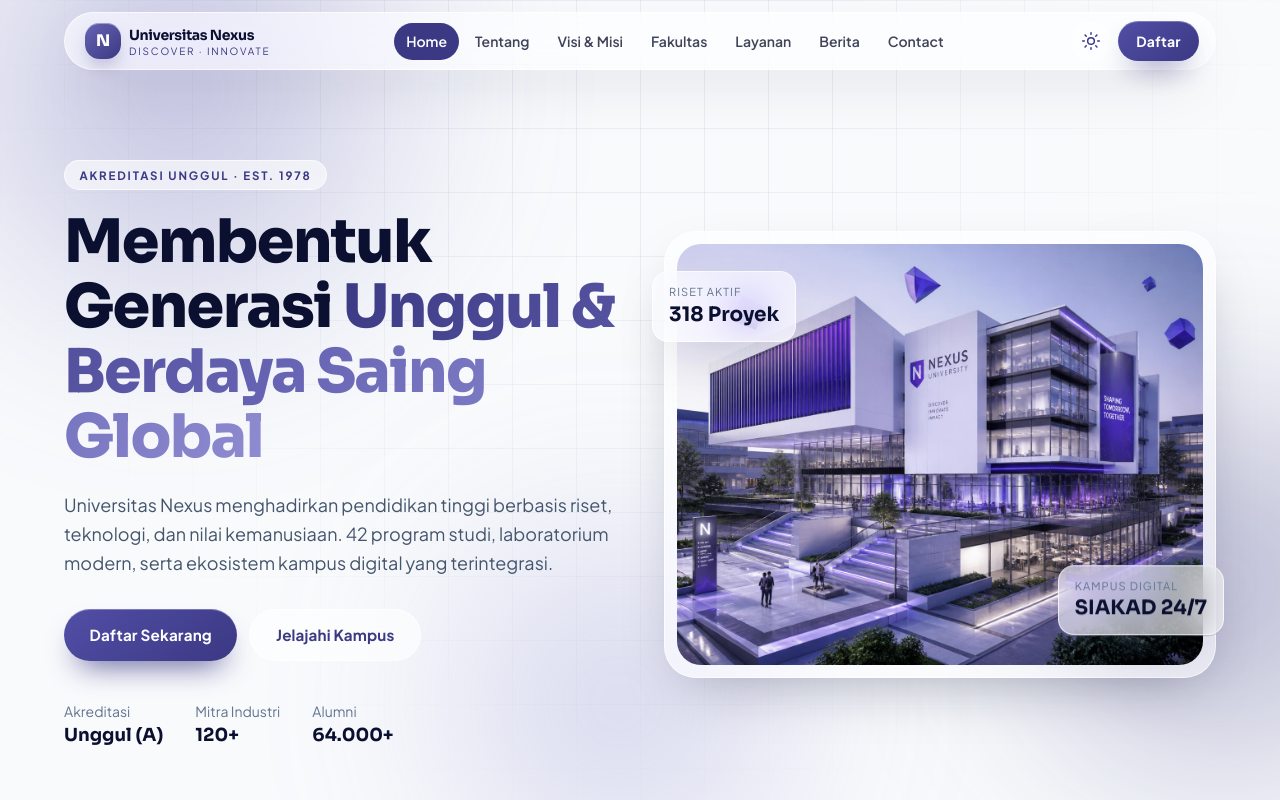
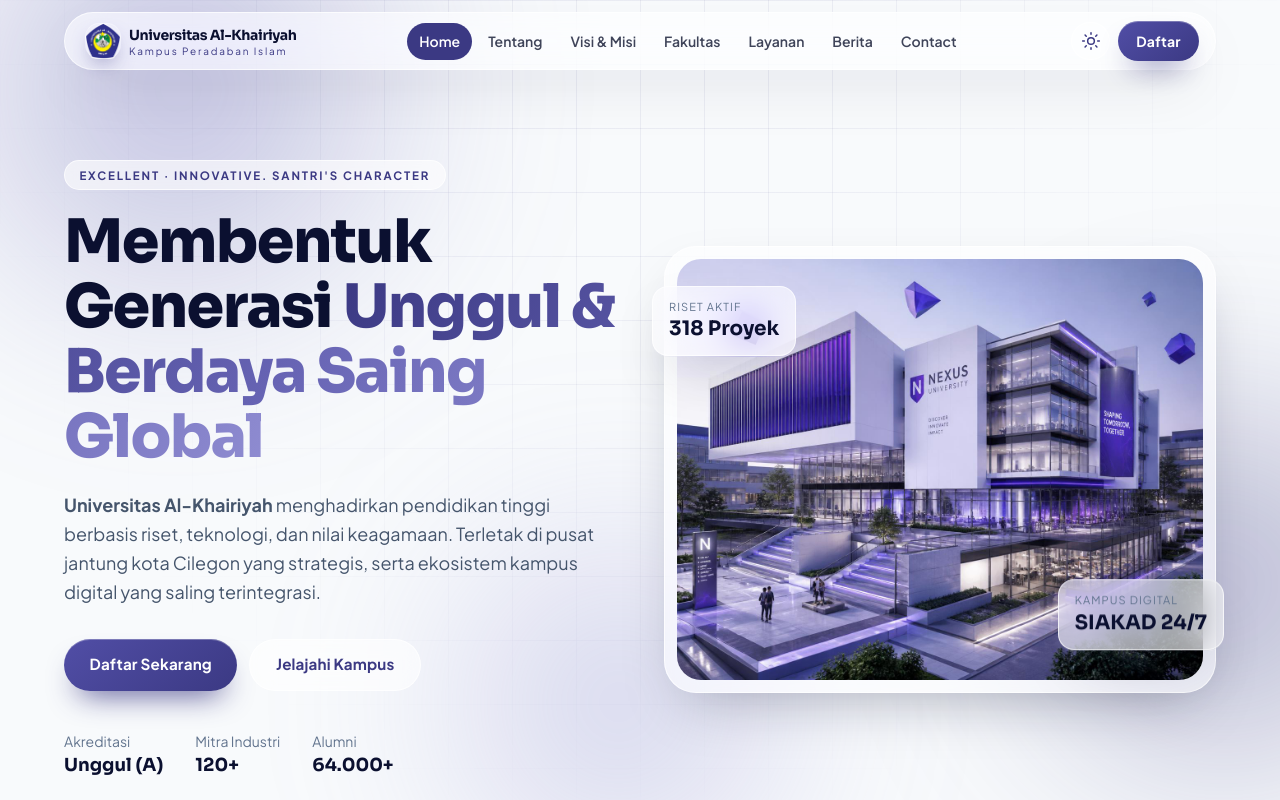
Before and after one commit to Ardhiityo/Unival, a Next.js app: page / in a window 1280 px wide. Shown: the top 800 px of the page. Built offline with nearby package versions, Linux system fonts and the light colour scheme.

Commit message:
fix : copy writing

```diff
--- a/app/globals.css
+++ b/app/globals.css
@@ -160,8 +160,6 @@ body {
   height: 2.25rem;
   width: 2.25rem;
   border-radius: 0.9rem;
-  background: linear-gradient(140deg, #6764b4, var(--brand));
-  color: #fff;
   font-weight: 800;
   font-family: Sora, sans-serif;
   box-shadow:
--- a/app/page.tsx
+++ b/app/page.tsx
@@ -47,14 +47,14 @@ const newsData = [
     title: "Wisuda Periode I Meluluskan 1.240 Sarjana",
     date: "12 Agustus 2026",
     category: "Akademik",
-    desc: "Universitas Nexus menggelar prosesi wisuda dengan tingkat serapan kerja alumni mencapai 87% dalam enam bulan.",
-    content: `Universitas Nexus kembali menorehkan pencapaian membanggakan dengan menggelar Prosesi Wisuda Periode I Tahun Akademik 2025/2026. Sebanyak 1.240 wisudawan dari tujuh fakultas resmi dinyatakan lulus dan siap memasuki dunia profesional.
+    desc: "Universitas Al-Khairiyah menggelar prosesi wisuda dengan tingkat serapan kerja alumni mencapai 87% dalam enam bulan.",
+    content: `Universitas Al-Khairiyah kembali menorehkan pencapaian membanggakan dengan menggelar Prosesi Wisuda Periode I Tahun Akademik 2025/2026. Sebanyak 1.240 wisudawan dari tujuh fakultas resmi dinyatakan lulus dan siap memasuki dunia profesional.
 
-Rektor Universitas Nexus, Prof. Dr. Arief Wibowo, M.Pd., dalam sambutannya menegaskan bahwa angka serapan kerja alumni mencapai 87% dalam enam bulan pertama pasca kelulusan—melampaui rata-rata nasional perguruan tinggi sejenis. "Ini bukan sekadar angka. Ini bukti bahwa kurikulum berbasis kompetensi dan kemitraan industri kita benar-benar bekerja," ujarnya.
+Rektor Universitas Al-Khairiyah, Prof. Dr. Arief Wibowo, M.Pd., dalam sambutannya menegaskan bahwa angka serapan kerja alumni mencapai 87% dalam enam bulan pertama pasca kelulusan—melampaui rata-rata nasional perguruan tinggi sejenis. "Ini bukan sekadar angka. Ini bukti bahwa kurikulum berbasis kompetensi dan kemitraan industri kita benar-benar bekerja," ujarnya.
 
 Prosesi berlangsung khidmat di Graha Utama Kampus Pusat, dihadiri oleh orang tua wisudawan, sivitas akademika, serta para mitra industri strategis. Wisudawan terbaik tahun ini diraih oleh Salsabila Putri Andini dari Fakultas Ilmu Komputer dengan IPK 3,98 dan predikat Summa Cum Laude.
 
-Universitas Nexus juga mengumumkan program beasiswa purna wisuda bagi lulusan terbaik yang melanjutkan studi ke jenjang magister, sebagai bentuk komitmen berkelanjutan terhadap pengembangan sumber daya manusia Indonesia.`,
+Universitas Al-Khairiyah juga mengumumkan program beasiswa purna wisuda bagi lulusan terbaik yang melanjutkan studi ke jenjang magister, sebagai bentuk komitmen berkelanjutan terhadap pengembangan sumber daya manusia Indonesia.`,
   },
   {
     img: "/assets/images/news-2.jpg",
@@ -62,7 +62,7 @@ Universitas Nexus juga mengumumkan program beasiswa purna wisuda bagi lulusan te
     date: "05 Agustus 2026",
     category: "Riset",
     desc: "Tim peneliti fakultas kedokteran memperoleh hibah riset untuk pengembangan alat diagnostik cepat.",
-    content: `Tim peneliti dari Fakultas Kedokteran Universitas Nexus berhasil meraih hibah riset nasional senilai Rp 4,2 miliar dari Kementerian Riset dan Teknologi. Dana tersebut akan digunakan untuk mengembangkan prototipe alat diagnostik cepat berbasis biosensor yang mampu mendeteksi infeksi bakteri resistan antibiotik hanya dalam 15 menit.
+    content: `Tim peneliti dari Fakultas Kedokteran Universitas Al-Khairiyah berhasil meraih hibah riset nasional senilai Rp 4,2 miliar dari Kementerian Riset dan Teknologi. Dana tersebut akan digunakan untuk mengembangkan prototipe alat diagnostik cepat berbasis biosensor yang mampu mendeteksi infeksi bakteri resistan antibiotik hanya dalam 15 menit.
 
 Ketua tim peneliti, Dr. Melissa Hartono, Sp.PK., menjelaskan bahwa alat ini dirancang untuk digunakan di puskesmas dan fasilitas kesehatan tingkat pertama, sehingga dapat mempercepat pengambilan keputusan klinis di daerah-daerah yang memiliki keterbatasan akses laboratorium canggih.
 
@@ -76,7 +76,7 @@ Program ini juga membuka peluang kerja sama riset internasional, dengan dua inst
     date: "28 Juli 2026",
     category: "Fasilitas",
     desc: "Fasilitas baru mendukung mahasiswa dengan ruang diskusi, akses jurnal internasional, dan zona tenang.",
-    content: `Perpustakaan Pusat Universitas Nexus resmi membuka layanan 24 jam mulai Agustus 2026. Renovasi besar-besaran selama delapan bulan mengubah wajah perpustakaan menjadi pusat belajar modern yang dilengkapi berbagai fasilitas kelas dunia.
+    content: `Perpustakaan Pusat Universitas Al-Khairiyah resmi membuka layanan 24 jam mulai Agustus 2026. Renovasi besar-besaran selama delapan bulan mengubah wajah perpustakaan menjadi pusat belajar modern yang dilengkapi berbagai fasilitas kelas dunia.
 
 Fasilitas baru meliputi 12 ruang diskusi kedap suara berkapasitas 4–10 orang yang dapat dipesan secara online, zona belajar tenang dengan 200 kursi ergonomis, serta area kreatif dengan papan tulis digital dan proyektor portabel. Seluruh area kini terhubung dengan jaringan Wi-Fi 10 Gbps.
 
@@ -90,7 +90,7 @@ Kepala Perpustakaan, Dra. Yuni Setiawati, M.Hum., menyampaikan bahwa sistem pemi
     date: "19 Juli 2026",
     category: "Karier",
     desc: "Mahasiswa semester lanjut dapat mengikuti magang berdurasi satu semester dengan konversi SKS penuh.",
-    content: `Universitas Nexus meluncurkan Program Magang Bersertifikat (PMB) generasi terbaru yang menggandeng 40 perusahaan dan lembaga mitra dari berbagai sektor industri. Program ini membuka 850 posisi magang untuk mahasiswa semester 5 ke atas yang ingin mendapatkan pengalaman kerja nyata sambil tetap memenuhi beban studi.
+    content: `Universitas Al-Khairiyah meluncurkan Program Magang Bersertifikat (PMB) generasi terbaru yang menggandeng 40 perusahaan dan lembaga mitra dari berbagai sektor industri. Program ini membuka 850 posisi magang untuk mahasiswa semester 5 ke atas yang ingin mendapatkan pengalaman kerja nyata sambil tetap memenuhi beban studi.
 
 Keistimewaan program ini adalah konversi penuh 20 SKS untuk masa magang satu semester, sehingga mahasiswa tidak perlu khawatir ketertinggalan mata kuliah. Setiap peserta akan mendapatkan mentor dari perusahaan dan dosen pembimbing dari universitas secara bersamaan.
 
@@ -118,13 +118,13 @@ Juara umum NSF 2026 diraih oleh Fakultas Teknik dengan perolehan 4 medali emas,
     date: "24 Juni 2026",
     category: "Internasional",
     desc: "Lebih dari 200 akademisi dari 12 negara membahas transisi energi dan kota cerdas di kampus Nexus.",
-    content: `Universitas Nexus sukses menjadi tuan rumah International Conference on Sustainable Technology (ICST) 2026, forum akademik bergengsi yang tahun ini diikuti oleh lebih dari 200 akademisi, peneliti, dan praktisi dari 12 negara di Asia, Eropa, dan Amerika.
+    content: `Universitas Al-Khairiyah sukses menjadi tuan rumah International Conference on Sustainable Technology (ICST) 2026, forum akademik bergengsi yang tahun ini diikuti oleh lebih dari 200 akademisi, peneliti, dan praktisi dari 12 negara di Asia, Eropa, dan Amerika.
 
 Konferensi berlangsung selama tiga hari di Gedung Pascasarjana Nexus, mengangkat tema besar "Energy Transition and Smart Cities: Bridging Research and Policy." Sebanyak 87 makalah ilmiah dipresentasikan dalam sesi paralel, mencakup topik energi terbarukan, transportasi cerdas, pengelolaan limbah berbasis IoT, dan arsitektur kota masa depan.
 
 Keynote speaker tahun ini adalah Prof. Dr. Ing. Klaus Müller dari Technische Universität München dan Dr. Priya Ramachandran dari National University of Singapore, keduanya pakar terkemuka di bidang smart grid dan urban sustainability.
 
-Dari konferensi ini, Universitas Nexus berhasil menjajaki tiga nota kesepahaman (MoU) baru dengan institusi dari Belanda, Jepang, dan Australia untuk kolaborasi riset dan pertukaran mahasiswa pascasarjana. Prosiding konferensi akan dipublikasikan dalam jurnal terindeks Scopus pada September 2026.`,
+Dari konferensi ini, Universitas Al-Khairiyah berhasil menjajaki tiga nota kesepahaman (MoU) baru dengan institusi dari Belanda, Jepang, dan Australia untuk kolaborasi riset dan pertukaran mahasiswa pascasarjana. Prosiding konferensi akan dipublikasikan dalam jurnal terindeks Scopus pada September 2026.`,
   },
 ];
 
@@ -439,18 +439,20 @@ export default function Home() {
         id="navbar"
         className={`fixed left-1/2 top-3 z-50 -translate-x-1/2 transition-all duration-500 ${shrink ? "shrink" : ""}`}
       >
-        <nav className="island flex items-center gap-3 rounded-full px-3 py-2 sm:px-4 w-[calc(100vw-1.5rem)] sm:w-[calc(100vw-2rem)] max-w-6xl">
+        <nav className="island flex items-center justify-center gap-3 rounded-full px-3 py-2 sm:px-4 w-[calc(100vw-1.5rem)] sm:w-[calc(100vw-2rem)] max-w-6xl">
           <a
             href="#home"
             className="flex shrink-0 items-center gap-2 pl-1 pr-2"
           >
-            <span className="logo-mark">N</span>
+            <span className="logo-mark">
+              <Image src={"/unival.webp"} height={500} width={500} alt="unival" />
+            </span>
             <span className="hidden sm:block leading-tight">
               <span className="block font-display text-sm font-800 font-bold tracking-tight">
-                Universitas Nexus
+                Universitas Al-Khairiyah
               </span>
               <span className="block text-[10px] tracking-[0.18em] text-brand-500 dark:text-brand-200">
-                DISCOVER · INNOVATE
+                Kampus Peradaban Islam
               </span>
             </span>
           </a>
@@ -552,7 +554,7 @@ export default function Home() {
         >
           <div className="mx-auto grid max-w-6xl items-center gap-12 lg:grid-cols-2">
             <Reveal>
-              <span className="pill">Akreditasi Unggul · Est. 1978</span>
+              <span className="pill">Excellent · Innovative. Santri's Character</span>
               <h1 className="mt-5 font-display text-4xl font-extrabold leading-[1.08] tracking-tight sm:text-5xl lg:text-6xl">
                 Membentuk Generasi{" "}
                 <span className="text-gradient">
@@ -560,9 +562,8 @@ export default function Home() {
                 </span>
               </h1>
               <p className="mt-5 max-w-xl text-base leading-relaxed text-slate-600 dark:text-slate-300 sm:text-lg">
-                Universitas Nexus menghadirkan pendidikan tinggi berbasis riset,
-                teknologi, dan nilai kemanusiaan. 42 program studi, laboratorium
-                modern, serta ekosistem kampus digital yang terintegrasi.
+              <b>Universitas Al-Khairiyah</b>  menghadirkan pendidikan tinggi berbasis riset,
+              teknologi, dan nilai keagamaan. Terletak di pusat jantung kota Cilegon yang strategis, serta ekosistem kampus digital yang saling terintegrasi.
               </p>
               <div className="mt-8 flex flex-wrap gap-3">
                 <a href="#pmb" className="btn-primary btn-lg">
@@ -597,10 +598,10 @@ export default function Home() {
                 <div className="tilt-card glass rounded-[2rem] p-3">
                   <img
                     src="/assets/images/hero-3d.jpg"
-                    alt="Visual 3D gedung Universitas Nexus"
+                    alt="Visual 3D gedung Universitas Al-Khairiyah"
                     width={1280}
                     height={1024}
-                    className="h-full w-full rounded-[1.5rem] object-cover"
+                    className="h-full w-full rounded-3xl object-cover"
                   />
                 </div>
                 <div className="floater glass absolute -left-3 top-10 hidden rounded-2xl px-4 py-3 sm:block">
@@ -630,7 +631,7 @@ export default function Home() {
               <div className="tilt-card glass rounded-[2rem] p-3">
                 <Image
                   src="/assets/images/about-campus.jpg"
-                  alt="Suasana kampus Universitas Nexus"
+                  alt="Suasana kampus Universitas Al-Khairiyah"
                   width={1280}
                   height={896}
                   loading="lazy"
@@ -661,7 +662,7 @@ export default function Home() {
                 Kampus Riset yang Tumbuh Bersama Masyarakat
               </h2>
               <p className="mt-4 text-slate-600 dark:text-slate-300">
-                Universitas Nexus adalah perguruan tinggi yang berfokus pada
+                Universitas Al-Khairiyah adalah perguruan tinggi yang berfokus pada
                 pendidikan berbasis riset, kolaborasi industri, dan pengabdian
                 masyarakat. Kami percaya bahwa ilmu pengetahuan harus berdampak
                 nyata bagi kehidupan sehari-hari.
@@ -1152,8 +1153,8 @@ export default function Home() {
               <Reveal delay={120}>
                 <div className="glass overflow-hidden rounded-[2rem] p-3">
                   <iframe
-                    title="Peta lokasi Universitas Nexus"
-                    className="h-[420px] w-full rounded-[1.5rem] border-0"
+                    title="Peta lokasi Universitas Al-Khairiyah"
+                    className="h-105 w-full rounded-3xl border-0"
                     loading="lazy"
                     referrerPolicy="no-referrer-when-downgrade"
                     src="https://www.openstreetmap.org/export/embed.html?bbox=106.75%2C-6.32%2C106.90%2C-6.20&amp;layer=mapnik"
@@ -1166,16 +1167,18 @@ export default function Home() {
       </main>
 
       <footer className="px-4 pb-10 pt-10">
-        <div className="mx-auto max-w-6xl glass rounded-[2rem] p-8 sm:p-10">
+        <div className="mx-auto max-w-6xl glass rounded-4xl p-8 sm:p-10">
           <div className="grid gap-10 md:grid-cols-4">
             <div className="md:col-span-1">
-              <div className="flex items-center gap-2">
-                <span className="logo-mark">N</span>
+              <div className="flex flex-col items-center gap-2">
+                <span className="logo-mark">
+                  <Image src={"/unival.webp"} width={500} height={500} alt="unival"/>
+                </span>
                 <span className="font-display text-base font-bold">
-                  Universitas Nexus
+                  Universitas Al-Khairiyah
                 </span>
               </div>
-              <p className="mt-4 text-sm text-slate-600 dark:text-slate-300">
+              <p className="mt-4 text-sm text-slate-600 dark:text-slate-300 text-center">
                 Kampus riset modern yang berkomitmen mencetak lulusan unggul,
                 berintegritas, dan siap berkontribusi secara global.
               </p>
@@ -1258,7 +1261,7 @@ export default function Home() {
           </div>
           <div className="mt-10 flex flex-col items-center justify-between gap-3 border-t border-white/20 pt-6 text-sm text-slate-500 dark:text-slate-400 sm:flex-row">
             <p>
-              © {currentYear} Universitas Nexus. Seluruh hak cipta dilindungi.
+              © {currentYear}. Seluruh hak cipta dilindungi.
             </p>
             <a href="#" className="link">
               Privacy Policy
```
Also changed, not shown: public/unival.webp (added).
